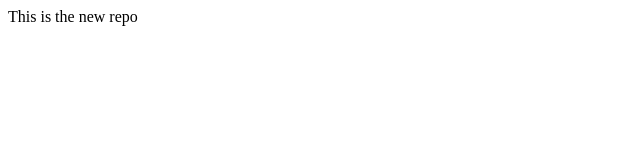
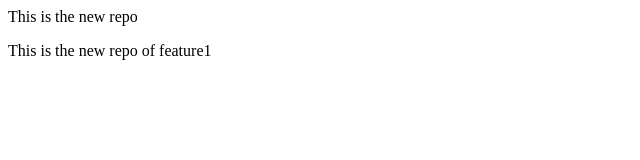
Before and after one commit to Gitcodeonweb/Testloaclrepo, a plain HTML site: page Index.html in a window 1280 px wide. Shown: the whole page, without its empty margins (0-640 px from the left). Drawn offline with Linux system fonts and the light colour scheme.

Commit message:
text added

```diff
--- a/Index.html
+++ b/Index.html
@@ -1 +1,2 @@
 <p>This is the new repo </p>
+<p>This is the new repo of feature1 </p>
```
